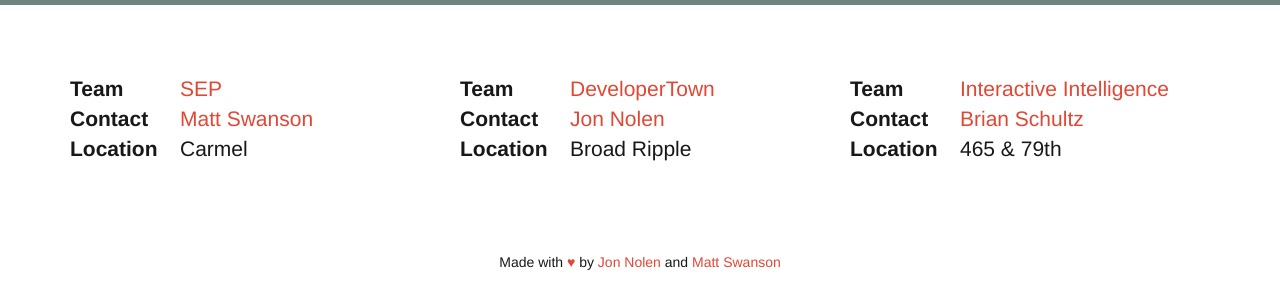
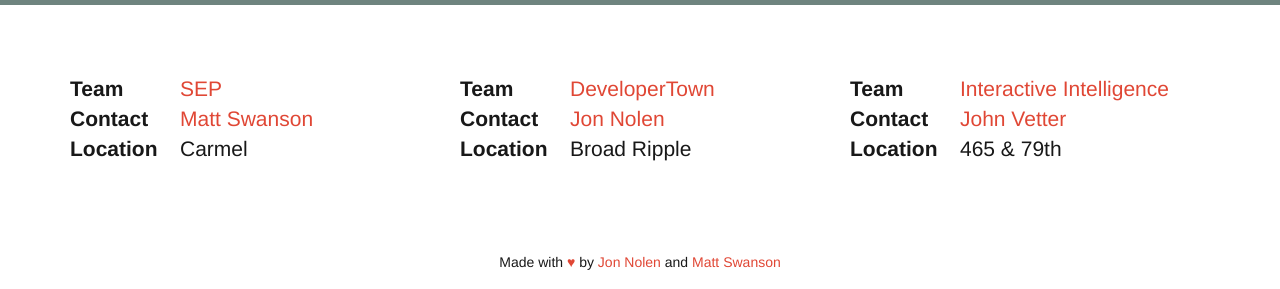
Before and after one commit to swanson/itttl.org, a Jekyll site: the page built from index.html, in a window 1280 px wide. Shown: the part 1335-1624 px from the top of the page. Built offline with Jekyll 4.4.1, drawn with Linux system fonts in a browser that asks for light colours.

Commit message:
update InIn contact info

```diff
--- a/_config.yml
+++ b/_config.yml
@@ -17,5 +17,5 @@
   - name: Interactive Intelligence
     url: http://www.inin.com/
     location: 465 &amp; 79th
-    contact: Brian Schultz
-    contact_email: Brian.Schultz@inin.com
+    contact: John Vetter
+    contact_email: John.Vetter@inin.com
```
